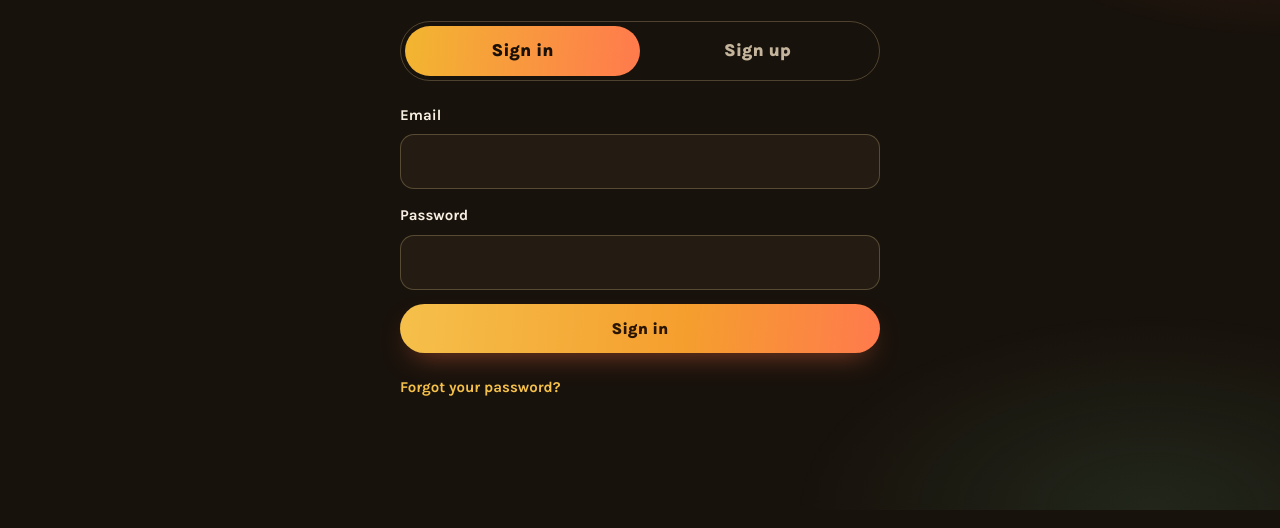
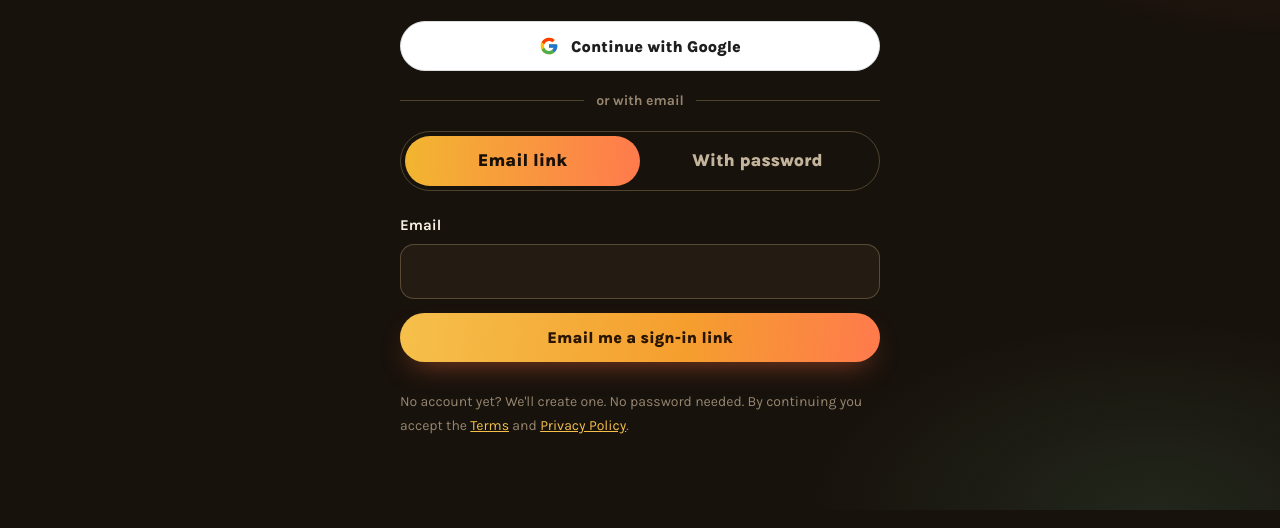
Before and after one commit to furtex-xq/servio-ai-demo, a plain HTML site: page account.html in a window 1280 px wide. Shown: the part 290-818 px from the top of the page. Drawn offline with nearby package versions, Linux system fonts and the light colour scheme; a web font is replaced by a local one.

Commit message:
Account: continue with Google, sign in by email link, password as an option
Co-Authored-By: Claude Opus 5.5 <noreply@anthropic.com>

```diff
--- a/account.html
+++ b/account.html
@@ -11,7 +11,7 @@
 <link rel="preconnect" href="https://fonts.googleapis.com"><link rel="preconnect" href="https://fonts.gstatic.com" crossorigin>
 <link rel="stylesheet" href="https://fonts.googleapis.com/css2?family=Playfair+Display:ital,wght@0,600;1,500&family=Karla:wght@400;500;600;700;800&display=swap">
 <link rel="stylesheet" href="legal.css?v=3">
-<link rel="stylesheet" href="site-ui.css?v=1">
+<link rel="stylesheet" href="site-ui.css?v=2">
 </head>
 <body>
 <div class="bar"></div>
@@ -35,7 +35,8 @@
   const next = qs.get("next") === "demo" ? "demo" : "";
   const L = (ru, en) => document.documentElement.lang === "ru" ? ru : en;
   const esc = s => String(s ?? "").replace(/[&<>"']/g, c => ({ "&": "&amp;", "<": "&lt;", ">": "&gt;", '"': "&quot;", "'": "&#39;" }[c]));
-  let mode = qs.get("signup") ? "up" : "in", view = "loading", info = null, me = null, msg = "", err = "";
+  const APPLE = false;   // switch on once Sign in with Apple is configured in Supabase
+  let how = "link", mode = qs.get("signup") ? "up" : "in", view = "loading", info = null, me = null, msg = "", err = "";
 
   function msgs() { return (err ? `<div class="msg bad">${esc(err)}</div>` : "") + (msg ? `<div class="msg ok">${esc(msg)}</div>` : ""); }
   function translateError(e) {
@@ -53,10 +54,21 @@
     if (view === "auth") {
       app.innerHTML = `<div class="box">
         <div class="eyebrow">${L("Аккаунт Servio AI", "Servio AI account")}</div>
-        <h1>${mode === "in" ? L("Вход", "Sign in") : L("Регистрация", "Create an account")}</h1>
+        <h1>${how === "pass" && mode === "up" ? L("Регистрация", "Create an account") : L("Вход и регистрация", "Sign in or sign up")}</h1>
         <p class="sub">${next === "demo" ? L("Живое демо закрытое. Войдите или зарегистрируйтесь — и запросите доступ.", "The live demo is private. Sign in or create an account, then request access.")
           : L("Сайт можно читать без аккаунта. Аккаунт нужен, чтобы получить доступ к живому демо.", "You can read the whole site without an account. An account lets you request access to the live demo.")}</p>
-        <div class="seg"><button data-m="in" aria-pressed="${mode === "in"}">${L("Вход", "Sign in")}</button><button data-m="up" aria-pressed="${mode === "up"}">${L("Регистрация", "Sign up")}</button></div>
+        <div class="oauth">
+          <button class="sso g" type="button" data-p="google"><svg viewBox="0 0 48 48" width="20" height="20"><path fill="#FFC107" d="M43.6 20.5H42V20H24v8h11.3C33.7 32.7 29.2 36 24 36c-6.6 0-12-5.4-12-12s5.4-12 12-12c3.1 0 5.8 1.2 7.9 3.1l5.7-5.7C34 6.1 29.3 4 24 4 12.9 4 4 12.9 4 24s8.9 20 20 20 20-8.9 20-20c0-1.3-.1-2.4-.4-3.5z"/><path fill="#FF3D00" d="m6.3 14.7 6.6 4.8C14.7 15.1 19 12 24 12c3.1 0 5.8 1.2 7.9 3.1l5.7-5.7C34 6.1 29.3 4 24 4 16.3 4 9.7 8.3 6.3 14.7z"/><path fill="#4CAF50" d="M24 44c5.2 0 9.9-2 13.4-5.2l-6.2-5.2C29.2 35.1 26.7 36 24 36c-5.2 0-9.6-3.3-11.3-8l-6.5 5C9.5 39.6 16.2 44 24 44z"/><path fill="#1976D2" d="M43.6 20.5H42V20H24v8h11.3c-.8 2.2-2.2 4.2-4.1 5.6l6.2 5.2C37 39.2 44 34 44 24c0-1.3-.1-2.4-.4-3.5z"/></svg>${L("Продолжить с Google", "Continue with Google")}</button>
+          ${APPLE ? `<button class="sso a" type="button" data-p="apple"><svg viewBox="0 0 24 24" width="20" height="20" fill="currentColor"><path d="M16.4 12.6c0-2.4 2-3.6 2.1-3.7-1.1-1.7-2.9-1.9-3.5-1.9-1.5-.2-2.9.9-3.7.9-.8 0-1.9-.9-3.2-.8-1.6 0-3.1 1-4 2.4-1.7 3-.4 7.4 1.2 9.8.8 1.2 1.8 2.5 3 2.4 1.2 0 1.7-.8 3.1-.8 1.5 0 1.9.8 3.2.8 1.3 0 2.2-1.2 3-2.4.9-1.4 1.3-2.7 1.3-2.8 0 0-2.5-1-2.5-3.9zM14 5.5c.7-.8 1.1-1.9 1-3-1 0-2.1.7-2.8 1.5-.6.7-1.2 1.8-1 2.9 1.1.1 2.1-.6 2.8-1.4z"/></svg>${L("Продолжить с Apple", "Continue with Apple")}</button>` : ""}
+        </div>
+        <div class="or"><span>${L("или по почте", "or with email")}</span></div>
+        <div class="seg"><button data-h="link" aria-pressed="${how === "link"}">${L("Ссылка на почту", "Email link")}</button><button data-h="pass" aria-pressed="${how === "pass"}">${L("С паролем", "With password")}</button></div>
+        ${how === "link" ? `<form id="lk" autocomplete="on">
+          <label>Email<input name="email" type="email" required autocomplete="email"></label>
+          ${msgs()}
+          <button class="go" type="submit">${L("Получить ссылку для входа", "Email me a sign-in link")}</button>
+          <p class="fine">${L("Нет аккаунта — создадим автоматически. Пароль не нужен. Продолжая, вы принимаете", "No account yet? We'll create one. No password needed. By continuing you accept the")} <a href="terms.html">${L("Условия", "Terms")}</a> ${L("и", "and")} <a href="privacy.html">${L("Политику конфиденциальности", "Privacy Policy")}</a>.</p>
+        </form>` : `<div class="seg sm"><button data-m="in" aria-pressed="${mode === "in"}">${L("Вход", "Sign in")}</button><button data-m="up" aria-pressed="${mode === "up"}">${L("Регистрация", "Sign up")}</button></div>
         <form id="f" autocomplete="on">
           ${mode === "up" ? `<label>${L("Имя", "Name")}<input name="name" required maxlength="80" autocomplete="name"></label>
           <label>${L("Ресторан или компания", "Restaurant or company")} <small>${L("необязательно", "optional")}</small><input name="company" maxlength="120" autocomplete="organization"></label>` : ""}
@@ -65,15 +77,18 @@
           ${msgs()}
           <button class="go" type="submit">${mode === "in" ? L("Войти", "Sign in") : L("Создать аккаунт", "Create account")}</button>
           ${mode === "in" ? `<button class="link" type="button" id="forgot">${L("Забыли пароль?", "Forgot your password?")}</button>` : `<p class="fine">${L("Регистрируясь, вы принимаете", "By signing up you accept the")} <a href="terms.html">${L("Условия", "Terms")}</a> ${L("и", "and")} <a href="privacy.html">${L("Политику конфиденциальности", "Privacy Policy")}</a>.</p>`}
-        </form></div>`;
-      app.querySelectorAll(".seg button").forEach(b => b.onclick = () => { mode = b.dataset.m; err = msg = ""; render(); });
+        </form>`}</div>`;
+      app.querySelectorAll(".seg button[data-h]").forEach(b => b.onclick = () => { how = b.dataset.h; err = msg = ""; render(); });
+      app.querySelectorAll(".sso").forEach(b => b.onclick = () => oauth(b.dataset.p));
+      const lk = document.getElementById("lk"); if (lk) lk.onsubmit = sendLink;
+      app.querySelectorAll(".seg button[data-m]").forEach(b => b.onclick = () => { mode = b.dataset.m; err = msg = ""; render(); });
       const fg = document.getElementById("forgot"); if (fg) fg.onclick = forgot;
-      document.getElementById("f").onsubmit = submit;
+      const f = document.getElementById("f"); if (f) f.onsubmit = submit;
       return;
     }
     if (view === "check") {
       app.innerHTML = `<div class="box center"><div class="big">✉️</div><h1>${L("Проверьте почту", "Check your email")}</h1>
-        <p class="sub">${L("Мы отправили ссылку для подтверждения на", "We sent a confirmation link to")} <b>${esc(info)}</b>. ${L("Откройте её — и вы окажетесь в аккаунте.", "Open it and you'll be signed in.")}</p>
+        <p class="sub">${L("Мы отправили ссылку для входа на", "We sent a sign-in link to")} <b>${esc(info)}</b>. ${L("Откройте её — и вы окажетесь в аккаунте.", "Open it and you'll be signed in.")}</p>
         <p class="fine">${L("Письма нет? Проверьте «Спам» через пару минут.", "No email? Check your spam folder in a couple of minutes.")}</p>
         <button class="ghost" id="back">${L("Назад ко входу", "Back to sign in")}</button></div>`;
       document.getElementById("back").onclick = () => { view = "auth"; mode = "in"; render(); };
@@ -149,6 +164,19 @@
       else { info = email; view = "check"; render(); }
     }
   }
+  const back = () => SITE + "account.html" + (next ? "?next=" + next : "");
+  async function oauth(provider) {
+    err = msg = "";
+    const { error } = await sb.auth.signInWithOAuth({ provider, options: { redirectTo: back() } });
+    if (error) { err = translateError(error); render(); }
+  }
+  async function sendLink(e) {
+    e.preventDefault(); err = msg = ""; const f = e.target, b = f.querySelector(".go"); b.disabled = true;
+    const email = f.email.value.trim();
+    const { error } = await sb.auth.signInWithOtp({ email, options: { emailRedirectTo: back(), shouldCreateUser: true, data: { source: "site" } } });
+    if (error) { err = translateError(error); render(); app.querySelector("input[name=email]").value = email; return; }
+    info = email; view = "check"; render();
+  }
   async function forgot() {
     const email = app.querySelector("input[name=email]").value.trim();
     err = msg = "";
--- a/site-ui.css
+++ b/site-ui.css
@@ -59,3 +59,10 @@ input:focus,textarea:focus,select:focus{border-color:var(--gold);box-shadow:0 0
 .req{display:grid;gap:4px}
 .req.done{opacity:.55}
 .cnt{display:inline-grid;place-items:center;min-width:22px;height:22px;padding:0 6px;border-radius:99px;background:var(--coral);color:#fff;font-size:12px;margin-left:6px}
+.oauth{display:grid;gap:10px;margin-bottom:6px}
+.sso{display:flex;align-items:center;justify-content:center;gap:12px;width:100%;padding:14px 18px;border-radius:999px;font:800 16px var(--body);cursor:pointer;border:1px solid var(--hair-s)}
+.sso.g{background:#fff;color:#1F1F1F;border-color:#dadce0}
+.sso.a{background:#000;color:#fff;border-color:#000}
+.or{display:flex;align-items:center;gap:12px;margin:18px 0;color:var(--dim);font-size:14px;font-weight:700}
+.or::before,.or::after{content:"";flex:1;height:1px;background:var(--hair-s)}
+.seg.sm{margin-bottom:16px}.seg.sm button{padding:7px;font-size:14px}
```
Also changed, not shown: admin.html (+1 -1 lines).
